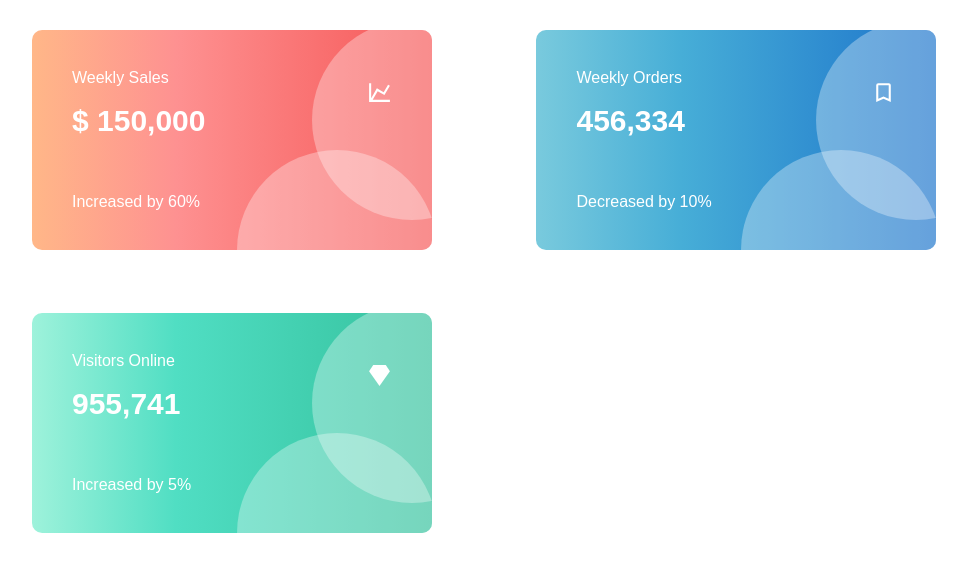
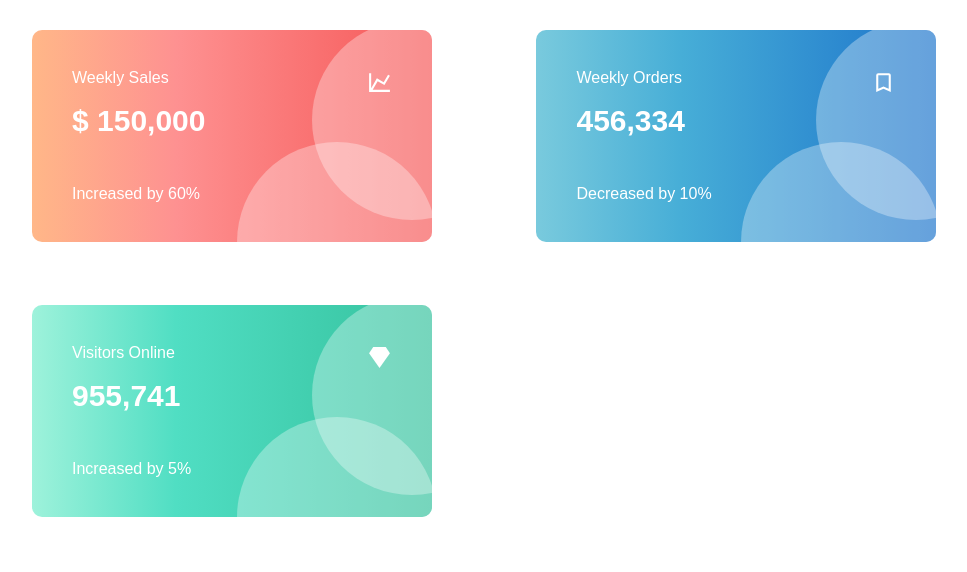
Before and after one commit to Illia-11/Cards-task, a plain HTML site: page index.html in a window 1280 px wide. Shown: the whole page, without its empty margins (18-985 px from the left). Drawn offline with Linux system fonts and the light colour scheme.

Commit message:
Add new version of project

```diff
--- a/index.html
+++ b/index.html
@@ -8,27 +8,52 @@
     <title>Cards task</title>
   </head>
   <body>
-    <article class="article">
-      <section class="container red_card">
-        <p class="name">weekly sales</p>
+    <main class="main">
+    <article class="card red-card">
+      <h2 class="name">weekly sales</h2>
       <p class="numbers">$ 150,000</p>
       <p class="percentages">Increased by 60%</p>
-        <svg class="images" fill="white" xmlns="http://www.w3.org/2000/svg" viewBox="0 0 24 24"><path d="M16,11.78L20.24,4.45L21.97,5.45L16.74,14.5L10.23,10.75L5.46,19H22V21H2V3H4V17.54L9.5,8L16,11.78Z" /></svg>
-      </section>
+      <svg
+        class="images"
+        fill="white"
+        xmlns="http://www.w3.org/2000/svg"
+        viewBox="0 0 24 24"
+      >
+        <path
+          d="M16,11.78L20.24,4.45L21.97,5.45L16.74,14.5L10.23,10.75L5.46,19H22V21H2V3H4V17.54L9.5,8L16,11.78Z"
+        />
+      </svg>
+    </article>
 
-      <section class="container blue_card">
-        <p class="name">weekly orders</p>
+    <article class="card blue-card">
+      <h2 class="name">weekly orders</h2>
       <p class="numbers">456,334</p>
       <p class="percentages">Decreased by 10%</p>
-        <svg class="images" fill="white" xmlns="http://www.w3.org/2000/svg" viewBox="0 0 24 24"><path d="M17,18L12,15.82L7,18V5H17M17,3H7A2,2 0 0,0 5,5V21L12,18L19,21V5C19,3.89 18.1,3 17,3Z" /></svg>
-      </section>
+      <svg
+        class="images"
+        fill="white"
+        xmlns="http://www.w3.org/2000/svg"
+        viewBox="0 0 24 24"
+      >
+        <path
+          d="M17,18L12,15.82L7,18V5H17M17,3H7A2,2 0 0,0 5,5V21L12,18L19,21V5C19,3.89 18.1,3 17,3Z"
+        />
+      </svg>
+    </article>
 
-      <section class="container green_card">
-        <p class="name">visitors online</p>
+    <article class="card green-card">
+      <h2 class="name">visitors online</h2>
       <p class="numbers">955,741</p>
       <p class="percentages">Increased by 5%</p>
-        <svg fill="white" class="images" xmlns="http://www.w3.org/2000/svg" viewBox="0 0 24 24"><path d="M6,2L2,8L12,22L22,8L18,2H6Z" /></svg>
-      </section>
+      <svg
+        fill="white"
+        class="images"
+        xmlns="http://www.w3.org/2000/svg"
+        viewBox="0 0 24 24"
+      >
+        <path d="M6,2L2,8L12,22L22,8L18,2H6Z" />
+      </svg>
     </article>
+  </main>
   </body>
 </html>
--- a/style.css
+++ b/style.css
@@ -8,45 +8,11 @@ body {
   font-family: 'Arial';
 }
 
-.name::before {
-  right: -80px;
-  top: -10px;
-}
-
-.name::after {
-  bottom: -100px;
-  right: -5px;
-}
-
-.container:hover .name::before,
-.container:focus .name::before {
-  transform: translate(-250px, 140px);
-  transition: transform 3s linear;
-}
-
-.container:hover .name::after,
-.container:focus .name::after {
-  transform: translate(-100px, -200px);
-  transition: transform 3s linear;
-}
-
-.name::before,
-.name::after {
-  content: '';
-  display: inline-block;
-  position: absolute;
-  width: 200px;
-  height: 200px;
-  background-color: rgba(255, 255, 255, 0.322);
-  border-radius: 50%;
-}
-
-.container {
+.card {
   position: relative;
   padding: 40px;
   display: inline-block;
   width: 400px;
-  height: 220px;
   margin: 30px 50px;
   border-radius: 10px;
   color: white;
@@ -58,7 +24,7 @@ body {
   height: 25px;
   position: absolute;
   right: 40px;
-  top: 50px;
+  top: 40px;
 }
 
 .name {
@@ -69,39 +35,52 @@ body {
 .numbers {
   font-weight: bold;
   font-size: 30px;
+  margin-bottom: 50px;
 }
 
-.percentages {
-  position: absolute;
-  bottom: 40px;
+.main .card:nth-child(3n) {
+  background: rgb(158,242,219);
+background: linear-gradient(90deg, rgba(158,242,219,1) 0%, rgba(80,222,195,1) 36%, rgba(53,193,157,1) 100%);
 }
 
-.red_card {
+.main .card:nth-child(3n+1) {
   background: rgb(255,183,136);
 background: linear-gradient(90deg, rgba(255,183,136,1) 0%, rgba(254,145,145,1) 36%, rgba(245,87,87,1) 100%);
 }
 
-.blue_card {
+.main .card:nth-child(3n+2) {
   background: rgb(121,202,221);
 background: linear-gradient(90deg, rgba(121,202,221,1) 0%, rgba(71,174,215,1) 36%, rgba(29,116,203,1) 100%);
 }
 
-.green_card {
-  background: rgb(158,242,219);
-background: linear-gradient(90deg, rgba(158,242,219,1) 0%, rgba(80,222,195,1) 36%, rgba(53,193,157,1) 100%);
+.card::before {
+  right: -80px;
+  top: -10px;
 }
 
-.article .container:nth-child(3n) {
-  background: rgb(158,242,219);
-background: linear-gradient(90deg, rgba(158,242,219,1) 0%, rgba(80,222,195,1) 36%, rgba(53,193,157,1) 100%);
+.card::after {
+  bottom: -100px;
+  right: -5px;
 }
 
-.article .container:nth-child(3n+1) {
-  background: rgb(255,183,136);
-background: linear-gradient(90deg, rgba(255,183,136,1) 0%, rgba(254,145,145,1) 36%, rgba(245,87,87,1) 100%);
+.card:hover::before,
+.card:focus::before {
+  transform: translate(-250px, 140px);
 }
 
-.article .container:nth-child(3n+2) {
-  background: rgb(121,202,221);
-background: linear-gradient(90deg, rgba(121,202,221,1) 0%, rgba(71,174,215,1) 36%, rgba(29,116,203,1) 100%);
+.card:hover::after,
+.card:focus::after {
+  transform: translate(-100px, -200px);
 }
+
+.card::before,
+.card::after {
+  content: '';
+  display: inline-block;
+  position: absolute;
+  width: 200px;
+  height: 200px;
+  background-color: rgba(255, 255, 255, 0.322);
+  border-radius: 50%;
+  transition: transform 1s linear;
+}
```
Lines whose indentation alone changed are shown as unchanged.
